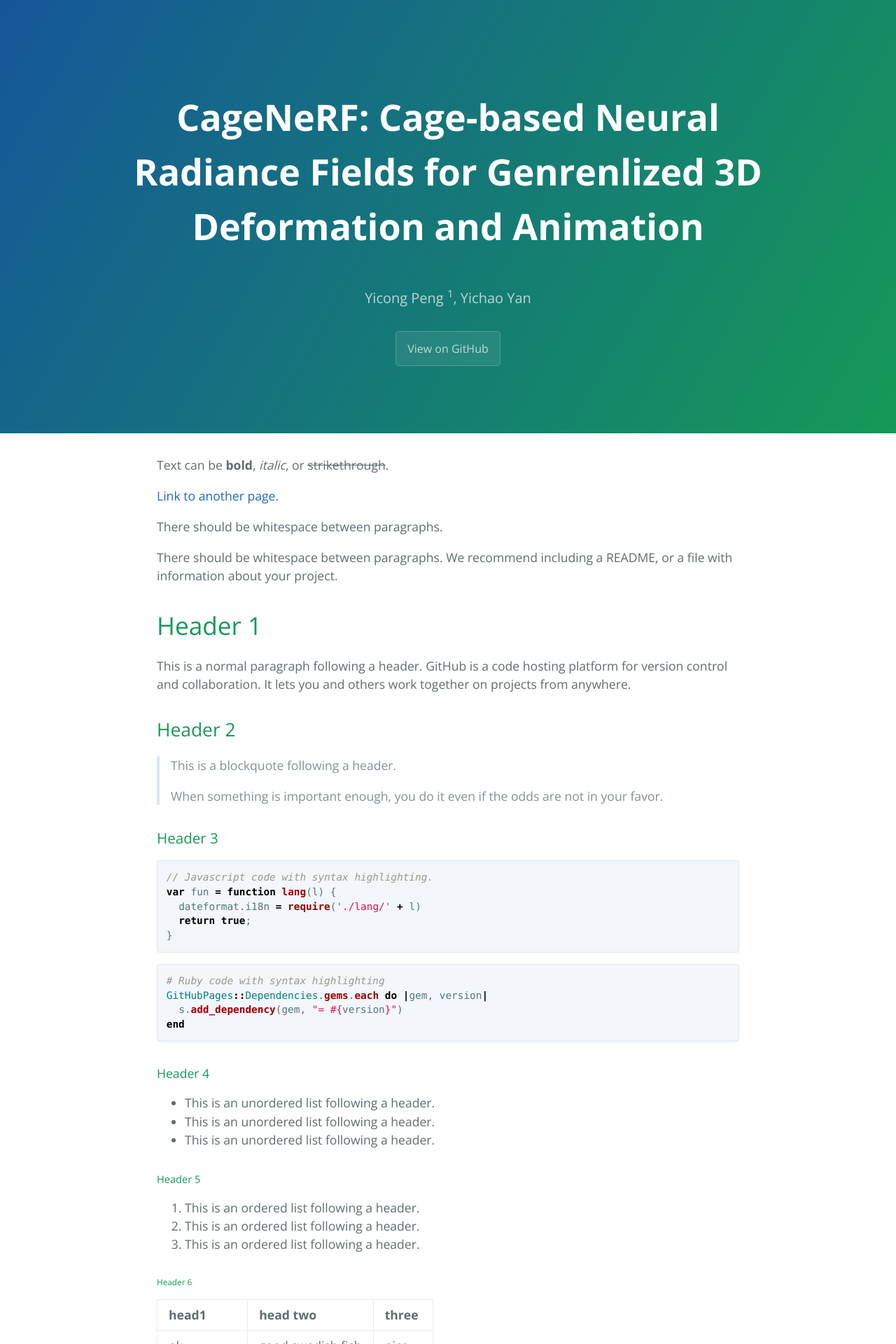
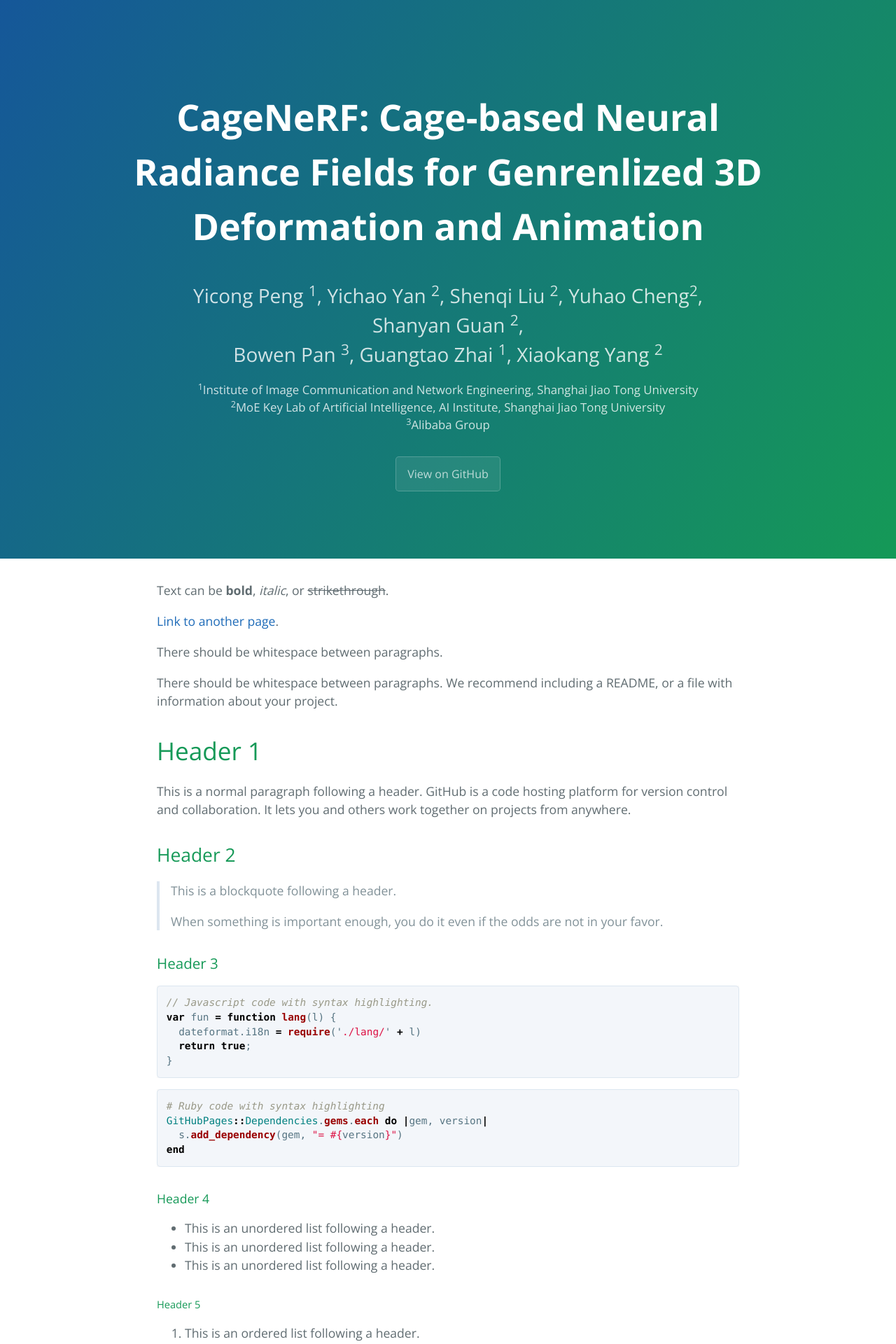
Before and after one commit to PengYicong/CageNeRF, a Jekyll site: the page built from index.md, in a window 1280 px wide. Shown: the top 1920 px of the page at 70% size. Built offline with Jekyll 4.4.1, drawn with Linux system fonts in a browser that asks for light colours.

Commit message:
Title and authors

```diff
--- a/_config.yml
+++ b/_config.yml
@@ -1,5 +1,6 @@
 title: Cage-based Neural Radiance Fields for Genrenlized 3D Deformation and Animation
-description: Yicong Peng <sup>1</sup>, Yichao Yan
+description: Yicong Peng <sup>1</sup>, Yichao Yan <sup>2</sup>, Shenqi Liu <sup>2</sup>,
+  Yuhao Cheng<sup>2</sup>, Shanyan Guan <sup>2</sup>,<br> Bowen Pan <sup>3</sup>, Guangtao Zhai <sup>1</sup>, Xiaokang Yang <sup>2</sup>
 show_downloads: false
 google_analytics:
 theme: jekyll-theme-cayman
--- a/_layouts/default.html
+++ b/_layouts/default.html
@@ -19,7 +19,10 @@
       <!--<h1 class="project-name">{{ page.title }}</h1>-->
       <h1 class="project-name">{{ page.title | default: site.title | default: site.github.repository_name | prepend: "CageNeRF: "}}</h1>
       <h2 class="project-tagline">{{ page.description | default: site.description | default: site.github.project_tagline }}</h2>
-      {% if site.github.is_project_page %}
+      <h3 class="institute"><sup>1</sup>Institute of Image Communication and Network Engineering, Shanghai Jiao Tong University<br>
+<sup>2</sup>MoE Key Lab of Artificial Intelligence, AI Institute, Shanghai Jiao Tong University<br>
+<sup>3</sup>Alibaba Group</h3>
+        {% if site.github.is_project_page %}
         <a href="{{ site.github.repository_url }}" class="btn">View on GitHub</a>
       {% endif %}
       {% if site.show_downloads %}
--- a/_sass/jekyll-theme-cayman.scss
+++ b/_sass/jekyll-theme-cayman.scss
@@ -130,7 +130,7 @@ a {
 
   @include large {
     font-size: 3.25rem;
-    padding: 3rem 4rem 2rem;
+    padding: 3rem 4rem 1rem;
 
   }
 
@@ -144,12 +144,34 @@ a {
 }
 
 .project-tagline {
+  margin-bottom: 1rem;
+  font-weight: normal;
+  opacity: 0.8;
+
+  @include large {
+    font-size: 1.75rem;
+    padding-left: 11rem;
+    padding-right: 11rem;
+  }
+
+  @include medium {
+    font-size: 1.15rem;
+  }
+
+  @include small {
+    font-size: 1rem;
+  }
+}
+
+.institute {
   margin-bottom: 2rem;
   font-weight: normal;
-  opacity: 0.7;
+  opacity: 0.8;
 
   @include large {
-    font-size: 1.25rem;
+    font-size: 1.05rem;
+    padding-left: 11rem;
+    padding-right: 11rem;
   }
 
   @include medium {
```
